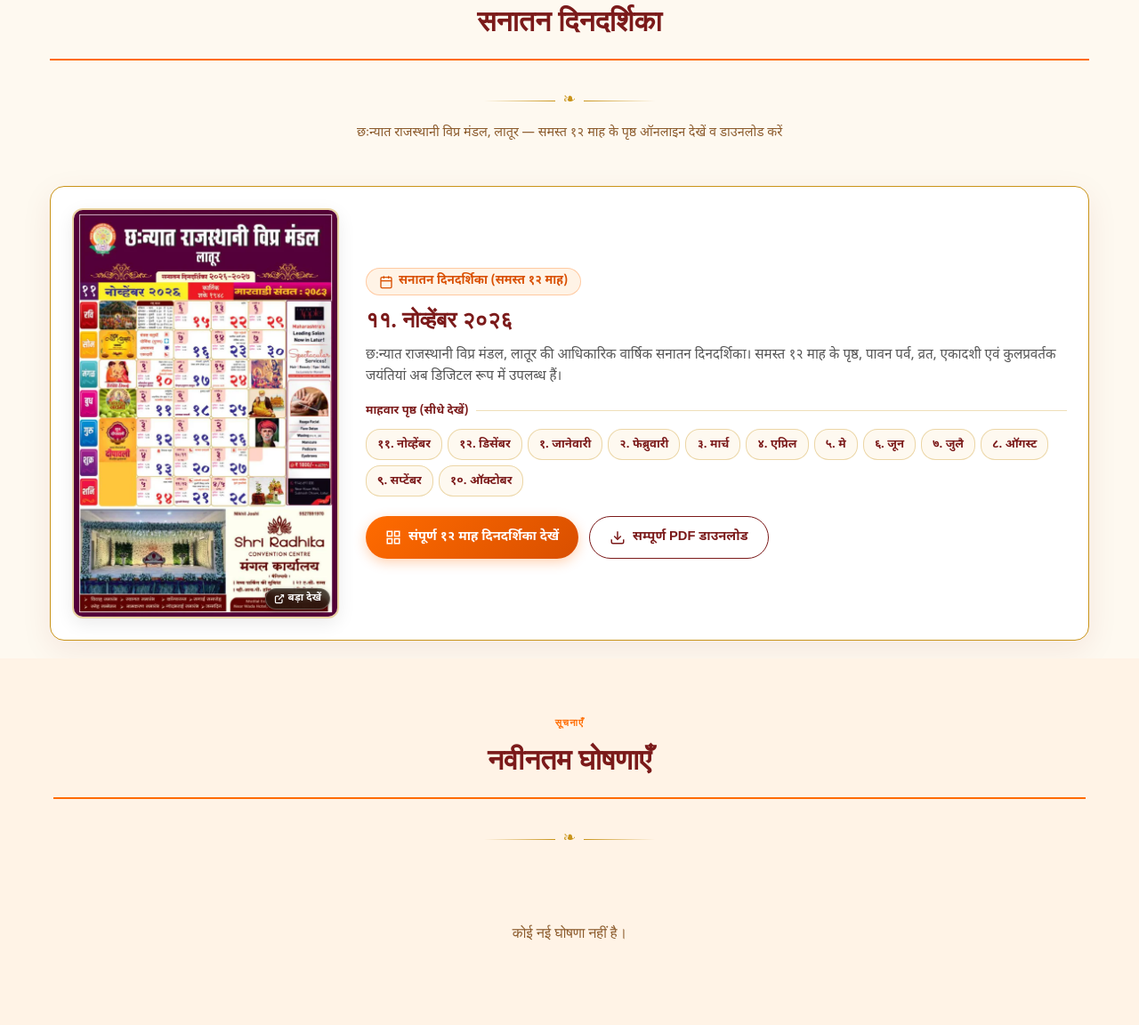
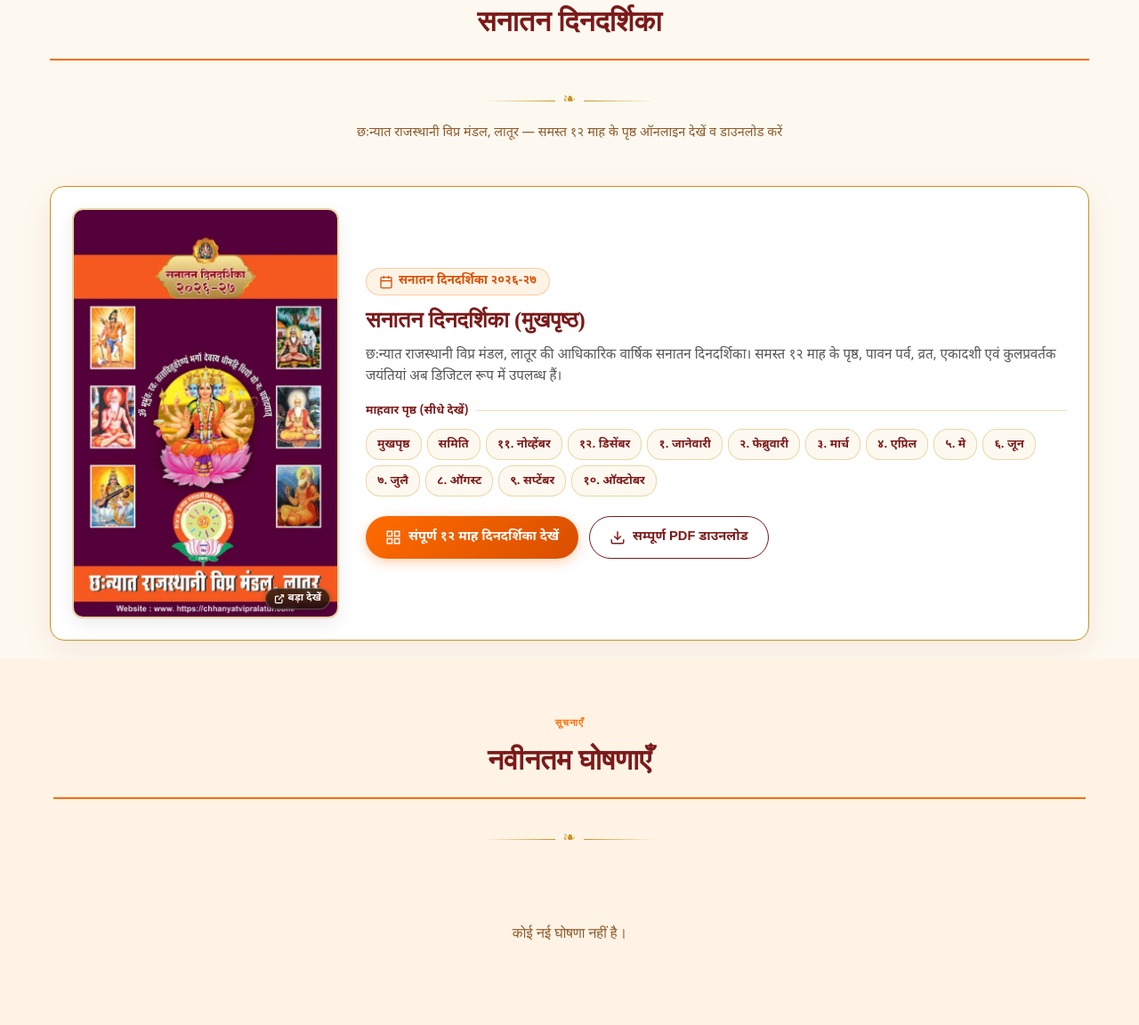
Before and after one commit to Piyusharma1/Chhanyat-Rajasthani-Vipra-Mandal, a PHP site: page / in a window 1280 px wide. Shown: the part 1304-2456 px from the top of the page at 89% size. Run offline with PHP 8.4, Linux system fonts and the light colour scheme; data that the repository does not hold is empty; some libraries are stand-ins or nearby versions; some web fonts are replaced.

Commit message:
Show calendar cover page by default on index page with quick jump pills for Cover and Samiti

```diff
--- a/index.php
+++ b/index.php
@@ -185,8 +185,8 @@ $cssVersion = file_exists($cssPath) ? filemtime($cssPath) : time();
             <div class="home-cal-showcase">
                 <div class="home-cal-preview-card">
                     <div class="home-cal-img-wrap">
-                        <a href="calendar.php?month=11" title="सनातन दिनदर्शिका देखें" class="home-cal-img-link">
-                            <img id="home-cal-preview-img" src="uploads/calendar/thumbs/11.webp" alt="सनातन दिनदर्शिका - नोव्हेंबर २०२६" width="340" height="511" loading="lazy">
+                        <a href="calendar.php?month=cover" title="सनातन दिनदर्शिका मुखपृष्ठ देखें" class="home-cal-img-link">
+                            <img id="home-cal-preview-img" src="uploads/calendar/thumbs/cover.webp" alt="सनातन दिनदर्शिका - मुखपृष्ठ" width="340" height="511" loading="lazy">
                             <span class="home-cal-img-zoom-hint">
                                 <svg width="12" height="12" viewBox="0 0 24 24" fill="none" stroke="currentColor" stroke-width="2.5"><path d="M15 3h6v6"></path><path d="M10 14L21 3"></path><path d="M18 13v6a2 2 0 0 1-2 2H5a2 2 0 0 1-2-2V8a2 2 0 0 1 2-2h6"></path></svg>
                                 बड़ा देखें
@@ -196,9 +196,9 @@ $cssVersion = file_exists($cssPath) ? filemtime($cssPath) : time();
                     <div class="home-cal-info">
                         <div class="home-cal-badge">
                             <svg width="16" height="16" viewBox="0 0 24 24" fill="none" stroke="currentColor" stroke-width="2"><rect x="3" y="4" width="18" height="18" rx="2" ry="2"></rect><line x1="16" y1="2" x2="16" y2="6"></line><line x1="8" y1="2" x2="8" y2="6"></line><line x1="3" y1="10" x2="21" y2="10"></line></svg>
-                            <span>सनातन दिनदर्शिका (समस्त १२ माह)</span>
+                            <span>सनातन दिनदर्शिका २०२६-२७</span>
                         </div>
-                        <h3 class="home-cal-title" id="home-cal-month-title">११. नोव्हेंबर २०२६</h3>
+                        <h3 class="home-cal-title" id="home-cal-month-title">सनातन दिनदर्शिका (मुखपृष्ठ)</h3>
                         <p class="home-cal-text">
                             छःन्यात राजस्थानी विप्र मंडल, लातूर की आधिकारिक वार्षिक सनातन दिनदर्शिका। समस्त १२ माह के पृष्ठ, पावन पर्व, व्रत, एकादशी एवं कुलप्रवर्तक जयंतियां अब डिजिटल रूप में उपलब्ध हैं।
                         </p>
@@ -208,6 +208,8 @@ $cssVersion = file_exists($cssPath) ? filemtime($cssPath) : time();
                             <span>माहवार पृष्ठ (सीधे देखें)</span>
                         </div>
                         <div class="home-cal-months-strip" id="home-cal-months-strip">
+                            <a href="calendar.php?month=cover" class="home-month-pill" data-month="cover">मुखपृष्ठ</a>
+                            <a href="calendar.php?month=samiti" class="home-month-pill" data-month="samiti">समिति</a>
                             <a href="calendar.php?month=11" class="home-month-pill" data-month="11">११. नोव्हेंबर</a>
                             <a href="calendar.php?month=12" class="home-month-pill" data-month="12">१२. डिसेंबर</a>
                             <a href="calendar.php?month=1" class="home-month-pill" data-month="1">१. जानेवारी</a>
--- a/js/home.js
+++ b/js/home.js
@@ -619,7 +619,16 @@ function setupHomeCalendarWidget() {
     function previewFrom(e) {
         const pill = e.target.closest('.home-month-pill');
         if (!pill) return;
-        const m = Number(pill.dataset.month);
+        const target = pill.dataset.month;
+        if (target === 'cover') {
+            show('uploads/calendar/thumbs/cover.webp', 'सनातन दिनदर्शिका - मुखपृष्ठ', 'सनातन दिनदर्शिका (मुखपृष्ठ)', 'calendar.php?month=cover');
+            return;
+        }
+        if (target === 'samiti') {
+            show('uploads/calendar/thumbs/samiti.webp', 'कार्यकारिणी व सल्लागार मंडळ', 'कार्यकारिणी व सल्लागार मंडळ (समिति पृष्ठ)', 'calendar.php?month=samiti');
+            return;
+        }
+        const m = Number(target);
         if (!(m >= 1 && m <= 12)) return;
         const monthTitle = hindiMonthTitles[m] || hindiMonths[m];
         const label = `सनातन दिनदर्शिका: ${monthTitle}`;
```
